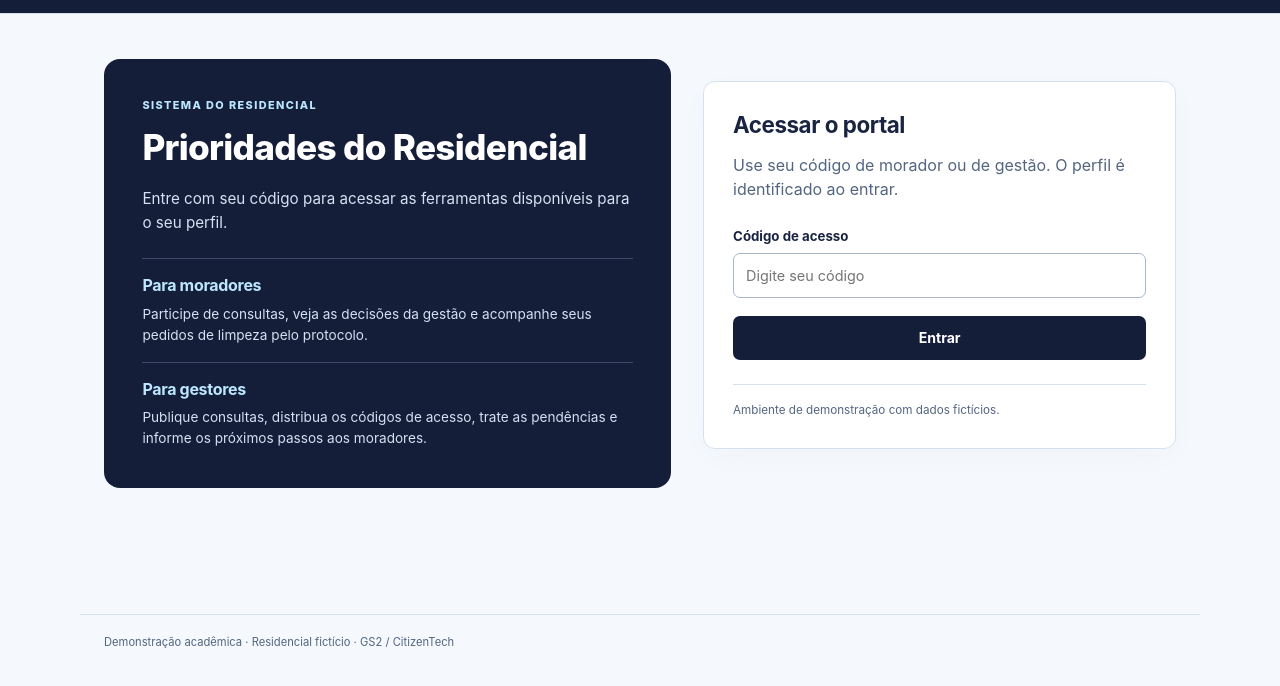
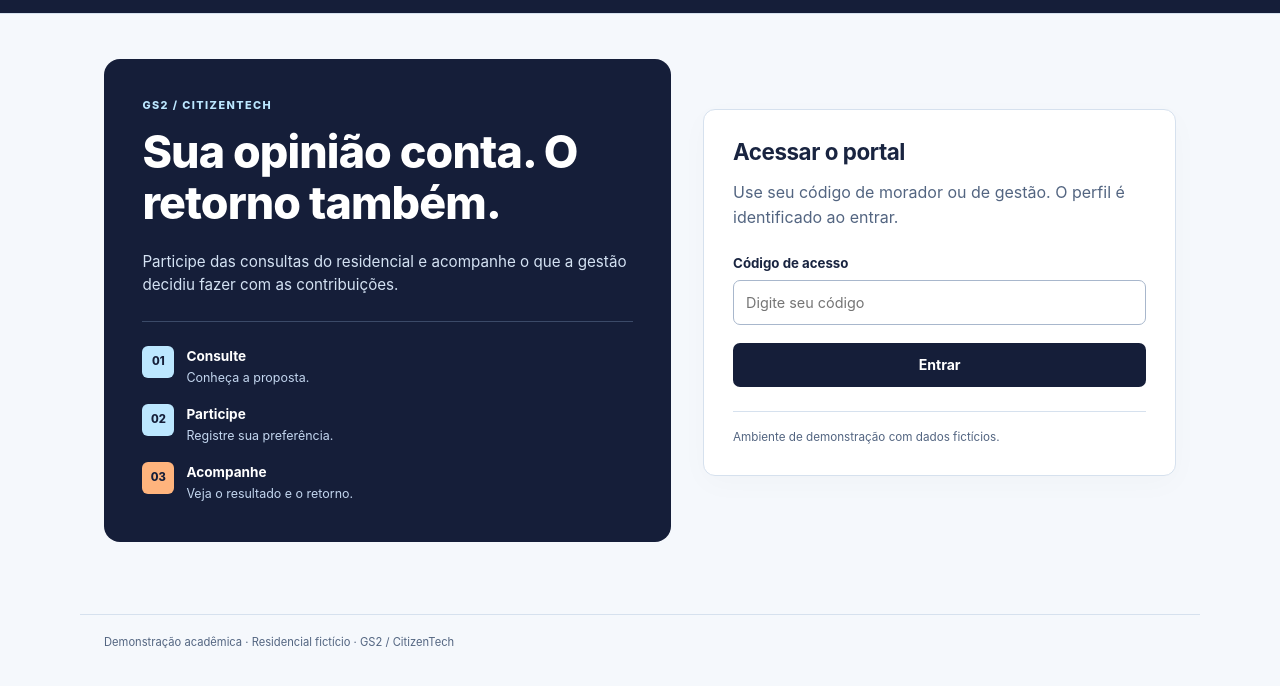
Before and after one commit to katelouren/prioridades-do-residencial, a plain HTML site: page public/index.html in a window 1280 px wide. Shown: the part 60-746 px from the top of the page. Drawn offline with Linux system fonts and the light colour scheme.

Commit message:
Restaura visual anterior do login mantendo os paineis do sistema

```diff
--- a/public/app.js
+++ b/public/app.js
@@ -115,15 +115,13 @@ function login() {
   document.querySelector('#residential-name').textContent = 'Participar e acompanhar';
   const layout = el('div', undefined, {class:'login-layout'});
   const intro = el('section', undefined, {class:'welcome'});
-  intro.append(el('p', 'SISTEMA DO RESIDENCIAL', {class:'eyebrow'}), el('h1', 'Prioridades do Residencial'),
-    el('p', 'Entre com seu código para acessar as ferramentas disponíveis para o seu perfil.'));
-  const guides=el('div',undefined,{class:'login-guides'});
-  for(const [title,text] of [
-    ['Para moradores','Participe de consultas, veja as decisões da gestão e acompanhe seus pedidos de limpeza pelo protocolo.'],
-    ['Para gestores','Publique consultas, distribua os códigos de acesso, trate as pendências e informe os próximos passos aos moradores.']]) {
-    const item=el('section');item.append(el('h2',title),el('p',text));guides.append(item);
+  intro.append(el('p', 'GS2 / CITIZENTECH', {class:'eyebrow'}), el('h1', 'Sua opinião conta. O retorno também.'),
+    el('p', 'Participe das consultas do residencial e acompanhe o que a gestão decidiu fazer com as contribuições.'));
+  const steps = el('ol', undefined, {class:'steps'});
+  for (const [title, text] of [['Consulte','Conheça a proposta.'],['Participe','Registre sua preferência.'],['Acompanhe','Veja o resultado e o retorno.']]) {
+    const item = el('li'); item.append(el('strong', title), el('span', text)); steps.append(item);
   }
-  intro.append(guides);
+  intro.append(steps);
   const box = panel('Acessar o portal', 2, 'login-card');
   box.append(el('p', 'Use seu código de morador ou de gestão. O perfil é identificado ao entrar.', {class:'quiet'}));
   const form = el('form');
--- a/public/style.css
+++ b/public/style.css
@@ -338,11 +338,6 @@ body.app-shell { padding-left:252px; background:#f4f7fb; }
 .home-update-row h3 { font-size:.92rem; margin:0 0 .5rem; }
 .home-update-row p { font-size:.78rem; margin:0; }
 .home-update-row>a { flex-shrink:0; }
-.login-guides { display:grid; gap:1rem; margin-top:1.5rem; }
-.login-guides section { border-top:1px solid #3b4a68; padding-top:1rem; }
-.login-guides h2 { font-size:1rem; color:var(--baby); margin:0 0 .5rem; }
-.login-guides p { color:#d4e2f3; font-size:.85rem; margin:0; }
-.welcome h1 { font-size:clamp(1.8rem,3vw,2.2rem); }
 @media(max-width:760px) {
   .guide-grid { grid-template-columns:1fr; }
   .home-update-row { flex-direction:column; align-items:start; }
```
Also changed, not shown: docs/screenshots/login-mobile.png, 2 other files.
